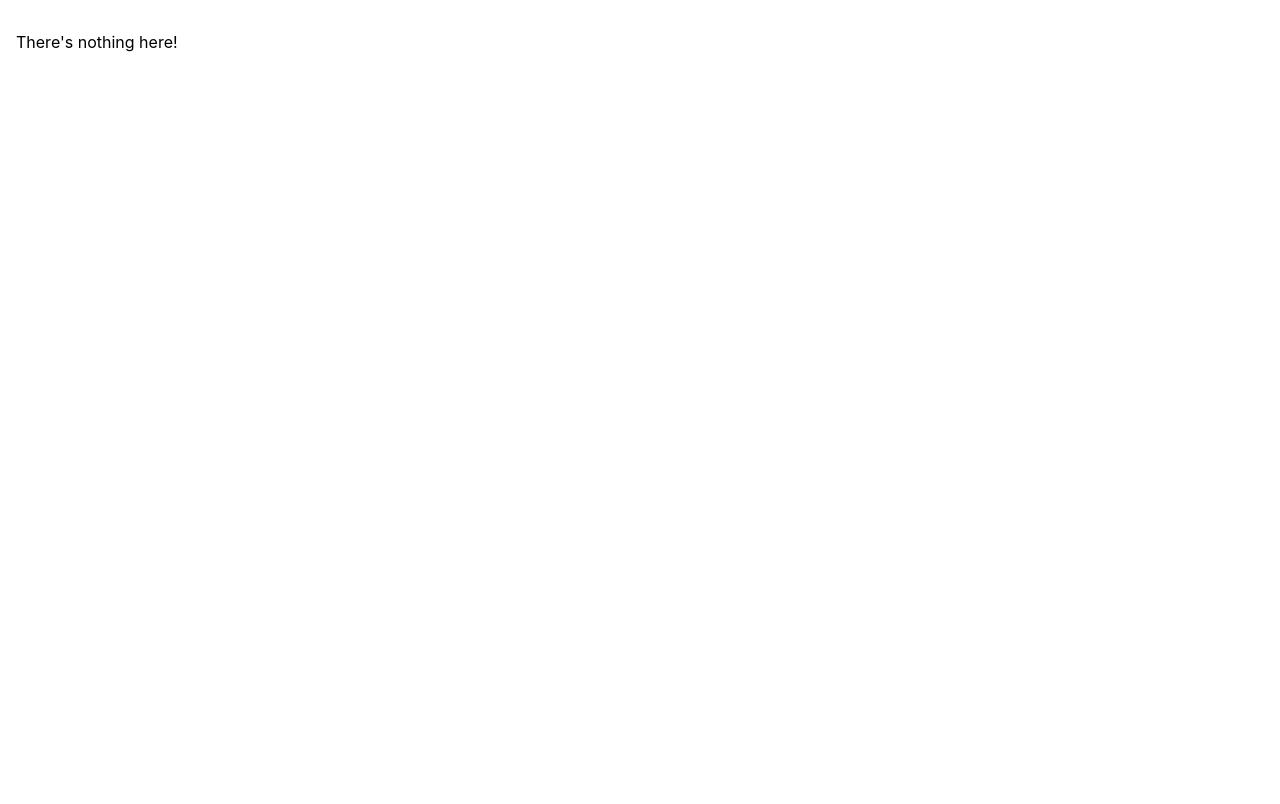
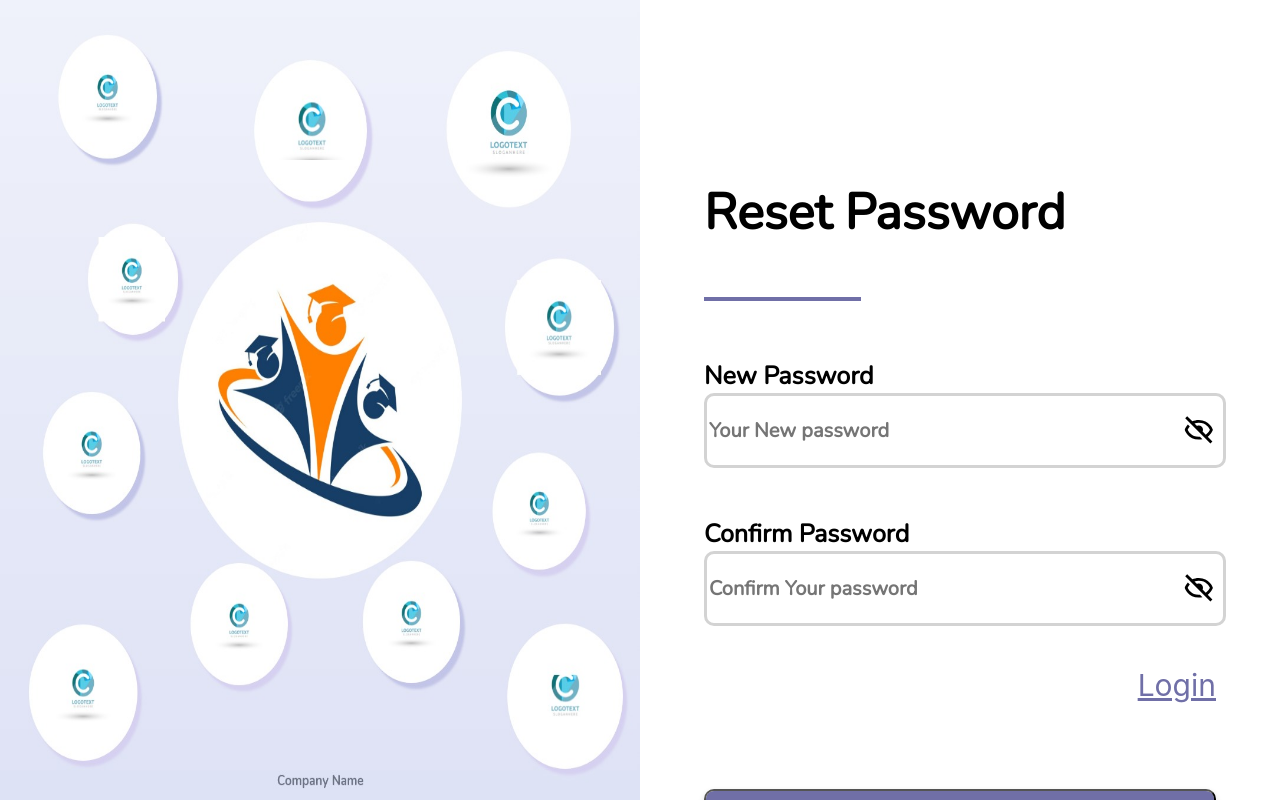
Before and after one commit to MinaSameh1/forgetpass_test, a React (Vite) app: page /resetpass in a window 1280 px wide. Built offline with nearby package versions, Linux system fonts and the light colour scheme.

Commit message:
Added forgot pass

```diff
--- a/src/App.tsx
+++ b/src/App.tsx
@@ -1,10 +1,11 @@
 import { BrowserRouter, Routes, Route } from 'react-router-dom'
 import './App.css'
 import { AdminDashboard } from './pages/admindash'
-import ForgotPass from './components/ForgotPass/forgotpass'
+import { ResetPass } from './components/Resetpass'
 import { Logout } from './components/logout/logout'
 import LoginPage from './pages/login/LoginPage'
 import LoginForm from './components/login/LoginForm'
+import ForgotPass from './components/forgetpass/forgetpass'
 
 function App() {
   return (
@@ -13,6 +14,7 @@ function App() {
         <Route path='' element={<LoginPage />}>
           <Route path='/' element={<LoginForm />} />
           <Route path='/login' element={<LoginForm />} />
+          <Route path='/resetpass' element={<ResetPass />} />
           <Route path='/forgotpass' element={<ForgotPass />} />
         </Route>
         <Route path='/setup' element={<AdminDashboard />} />
--- a/src/components/ForgotPass/index.ts
+++ /dev/null
@@ -1 +0,0 @@
-export * from './forgotpass'
--- /dev/null
+++ b/src/components/Resetpass/index.ts
@@ -0,0 +1 @@
+export * from './resetpass'
--- a/src/components/ForgotPass/forgotpass.css
+++ b/src/components/Resetpass/resetpass.css
@@ -1,15 +1,15 @@
-.forgetpass-title {
+.resetpass-title {
   font: normal normal bold 50px/69px Nunito;
   text-decoration-color: #706fa7;
 }
-.forgetpass-underscore{
+.resetpass-underscore{
   margin: 50px 0;
   height: 0px;
   width: 153px;
   border: 2px solid #706FA7
 }
 
-.forgetpass-link{
+.resetpass-link{
   color: #706fa7;
   font-size: 30px;
   float: right;
@@ -17,7 +17,7 @@
   right: 0;
 }
 
-.forgetpass-button {
+.resetpass-button {
   width: 100%;
   color: #fff;
   margin: 40px 0;
--- a/src/components/ForgotPass/forgotpass.tsx
+++ b/src/components/Resetpass/resetpass.tsx
@@ -2,9 +2,9 @@ import { useState } from 'react'
 import { BiHide, BiShow } from 'react-icons/bi'
 import { Link, useNavigate } from 'react-router-dom'
 import { updatePassAPI } from './../../api'
-import './forgotpass.css'
+import './resetpass.css'
 
-const ForgotPass: React.FC = () => {
+export const ResetPass: React.FC = () => {
   const navigate = useNavigate()
   const [showPass, setShowPass] = useState<boolean>(false)
   const [showConfPass, setShowConfPass] = useState<boolean>(false)
@@ -24,8 +24,8 @@ const ForgotPass: React.FC = () => {
   return (
     <>
       <form className='login-form' onSubmit={(event) => handleSubmit(event)}>
-        <p className='forgetpass-title'>Reset Password</p>
-        <div className='forgetpass-underscore'></div>
+        <p className='resetpass-title'>Reset Password</p>
+        <div className='resetpass-underscore'></div>
         <span className='login-text'>New Password</span>
         <br />
         <div className='login_form-pass'>
@@ -78,12 +78,12 @@ const ForgotPass: React.FC = () => {
         {error && (
           <span className='login-error'>Your Passwords don't match</span>
         )}
-        <Link className='forgetpass-link' to='/login'>
+        <Link className='resetpass-link' to='/login'>
           Login
         </Link>
         <br />
         <br />
-        <button type='submit' className='forgetpass-button'>
+        <button type='submit' className='resetpass-button'>
           Change Password
         </button>
       </form>
@@ -91,4 +91,4 @@ const ForgotPass: React.FC = () => {
   )
 }
 
-export default ForgotPass
+export default ResetPass
--- /dev/null
+++ b/src/components/forgetpass/forgetpass.tsx
@@ -0,0 +1,8 @@
+export const ForgetPass: React.FC = () => {
+
+  return (<>
+    <h1>Hhi</h1>
+  </>)
+}
+
+export default ForgetPass
--- /dev/null
+++ b/src/components/forgetpass/index.ts
@@ -0,0 +1 @@
+export * from './forgetpass'
```
